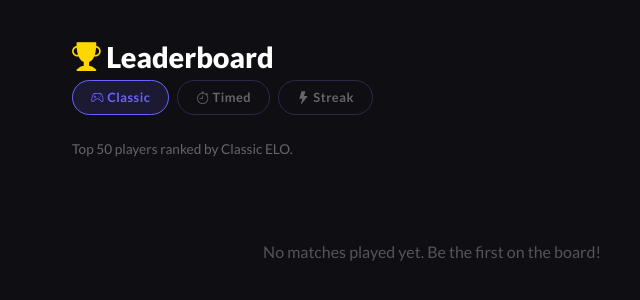
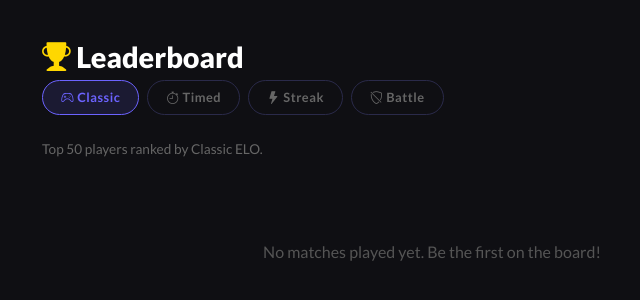
Before and after one commit to TimothyChan2912/WordDuel, a Flask app: page /leaderboard in a window 1280 px wide. Shown: the part 61-361 px from the top of the page, without its empty margins (208-848 px from the left). Run offline with Flask 3, Linux system fonts and the light colour scheme; the visitor is signed in with stand-in values (Sample User, id 1); data that the repository does not hold is empty.

Commit message:
Added battle to leaderboard and friend challenges

```diff
--- a/static/css/friends.css
+++ b/static/css/friends.css
@@ -203,7 +203,7 @@
   font-size: 0.72rem; color: #666; font-weight: 700;
   text-transform: uppercase; letter-spacing: 1px;
 }
-.mode-radio-group { display: flex; gap: 14px; }
+.mode-radio-group { display: flex; flex-wrap: wrap; gap: 10px 14px; }
 .mode-radio-group label {
   font-size: 0.9rem; color: #ccc; cursor: pointer;
   display: flex; align-items: center; gap: 5px;
--- a/templates/dashboard.html
+++ b/templates/dashboard.html
@@ -259,10 +259,11 @@
   let toastDismissTimer = null;
 
   notifSocket.on('challenge_received', data => {
+    const modeLabels = { classic: 'Classic', timed: 'Timed', streak: 'Streak', battle: 'Battle' };
     activeChallengeId = data.challenge_id;
     document.getElementById('toast-challenger').textContent = data.challenger_name;
     document.getElementById('toast-details').textContent =
-      `${data.mode.charAt(0).toUpperCase() + data.mode.slice(1)} · ${data.category}`;
+      `${modeLabels[data.mode] || data.mode} · ${data.category}`;
     document.getElementById('challenge-toast').style.display = 'block';
     clearTimeout(toastDismissTimer);
     let sec = 30;
--- a/templates/friends.html
+++ b/templates/friends.html
@@ -56,6 +56,7 @@
         <label><input type="radio" name="ch-mode" value="classic" checked> Classic</label>
         <label><input type="radio" name="ch-mode" value="timed">   Timed</label>
         <label><input type="radio" name="ch-mode" value="streak">  Streak</label>
+        <label><input type="radio" name="ch-mode" value="battle">  Battle</label>
       </div>
     </div>
     <div class="challenge-field">
@@ -330,10 +331,11 @@
   });
 
   socket.on('challenge_received', data => {
+    const modeLabels = { classic: 'Classic', timed: 'Timed', streak: 'Streak', battle: 'Battle' };
     activeChallengeId = data.challenge_id;
     document.getElementById('toast-challenger').textContent = data.challenger_name;
     document.getElementById('toast-details').textContent =
-      `${data.mode.charAt(0).toUpperCase() + data.mode.slice(1)} · ${data.category}`;
+      `${modeLabels[data.mode] || data.mode} · ${data.category}`;
     document.getElementById('challenge-toast').style.display = 'block';
     clearTimeout(toastDismissTimer);
     let sec = 30;
--- a/templates/leaderboard.html
+++ b/templates/leaderboard.html
@@ -2,7 +2,7 @@
 {% block title %} — Leaderboard{% endblock %}
 {% block extra_css %}
 <style>
-.lb-wrapper { max-width: 760px; margin: 40px auto; padding: 0 20px; }
+.lb-wrapper { max-width: 820px; margin: 40px auto; padding: 0 20px; }
 .lb-wrapper h2 { font-weight: 900; font-size: 1.8rem; color: #fff; margin-bottom: 6px; }
 .lb-subtitle { color: #666; font-size: 0.85rem; margin-bottom: 28px; }
 
@@ -37,7 +37,7 @@
 .lb-stat { color: #aaa; font-size: 0.9rem; }
 .lb-wr { color: #6aaa64; font-weight: 700; }
 
-.lb-tabs { display: flex; gap: 8px; margin-bottom: 24px; }
+.lb-tabs { display: flex; flex-wrap: wrap; gap: 8px; margin-bottom: 24px; }
 .lb-tab {
   padding: 7px 18px; border-radius: 20px; font-size: 0.8rem;
   font-weight: 700; letter-spacing: 0.5px; text-decoration: none;
@@ -56,6 +56,7 @@
     <a href="{{ url_for('leaderboard', mode='classic') }}" class="lb-tab {% if mode == 'classic' %}active{% endif %}"><i class="bi bi-controller"></i> Classic</a>
     <a href="{{ url_for('leaderboard', mode='timed') }}"   class="lb-tab {% if mode == 'timed'   %}active{% endif %}"><i class="bi bi-stopwatch"></i> Timed</a>
     <a href="{{ url_for('leaderboard', mode='streak') }}"  class="lb-tab {% if mode == 'streak'  %}active{% endif %}"><i class="bi bi-lightning-fill"></i> Streak</a>
+    <a href="{{ url_for('leaderboard', mode='battle') }}"  class="lb-tab {% if mode == 'battle'  %}active{% endif %}"><i class="bi bi-shield-slash"></i> Battle</a>
   </div>
   <p class="lb-subtitle">Top 50 players ranked by {{ mode | capitalize }} ELO.</p>
 
```
